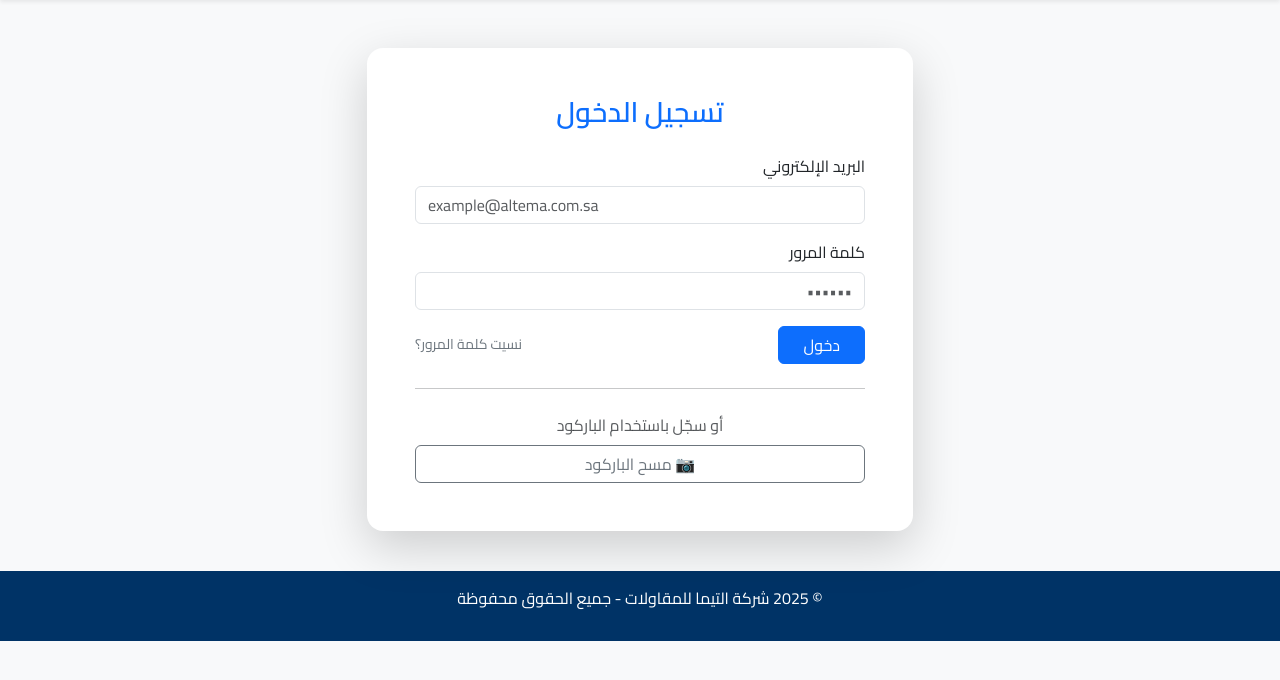
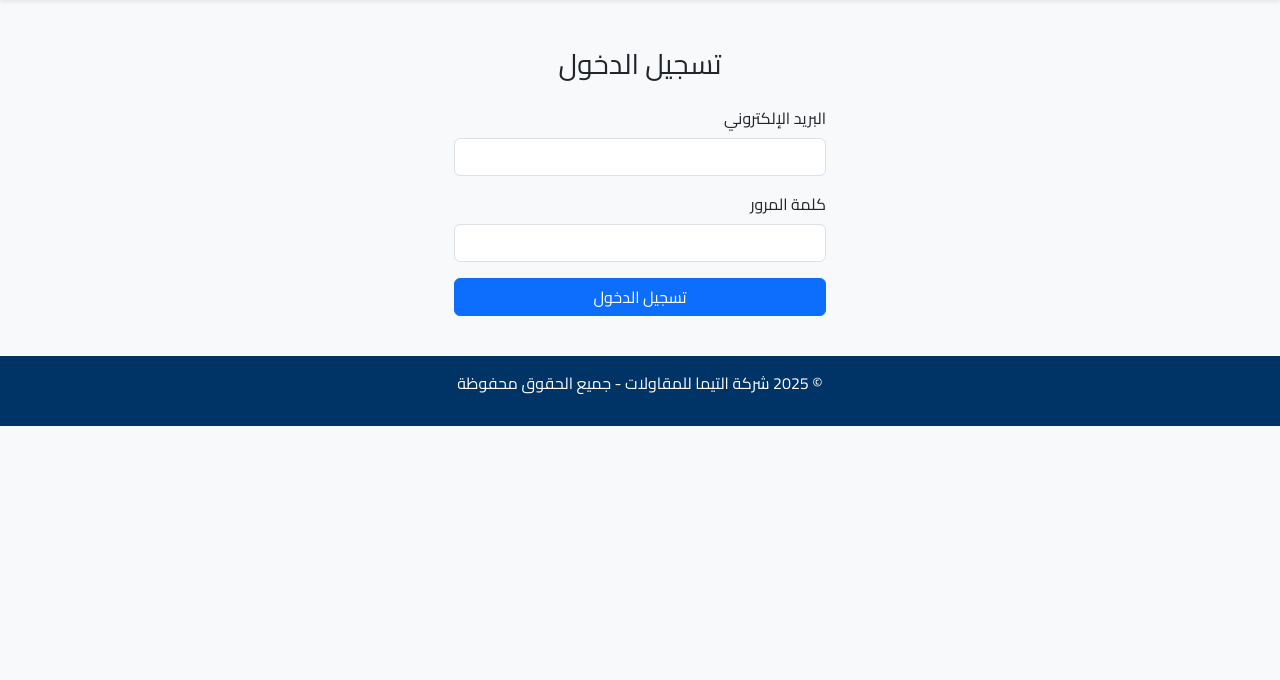
Before and after one commit to abdullahkhalidjohar/biometric-attendance, a FastAPI app: page /login in a window 1280 px wide. Shown: the part 71-751 px from the top of the page. Run offline with FastAPI, Linux system fonts and the light colour scheme.

Commit message:
Update login.html

```diff
--- a/templates/login.html
+++ b/templates/login.html
@@ -1,39 +1,21 @@
 {% extends "base.html" %}
-
-{% block title %}تسجيل الدخول - التيما للمقاولات{% endblock %}
-
+{% block title %}تسجيل الدخول{% endblock %}
 {% block content %}
-<div class="row justify-content-center">
-  <div class="col-md-6">
-    <div class="card shadow-lg border-0 rounded-4">
-      <div class="card-body p-5">
-        <h3 class="text-center mb-4 text-primary fw-bold">تسجيل الدخول</h3>
-
-        <form action="/login" method="post">
-          <div class="mb-3">
-            <label for="email" class="form-label">البريد الإلكتروني</label>
-            <input type="email" class="form-control" id="email" name="email" placeholder="example@altema.com.sa" required>
-          </div>
-
-          <div class="mb-3">
-            <label for="password" class="form-label">كلمة المرور</label>
-            <input type="password" class="form-control" id="password" name="password" placeholder="••••••" required>
-          </div>
-
-          <div class="d-flex justify-content-between align-items-center">
-            <button type="submit" class="btn btn-primary px-4">دخول</button>
-            <a href="#" class="text-decoration-none small text-secondary">نسيت كلمة المرور؟</a>
-          </div>
-        </form>
-
-        <hr class="my-4">
-
-        <div class="text-center">
-          <p class="text-muted mb-2">أو سجّل باستخدام الباركود</p>
-          <button class="btn btn-outline-secondary w-100" id="scanQR">📷 مسح الباركود</button>
-        </div>
-      </div>
+<div class="col-md-4 mx-auto">
+  <h3 class="text-center mb-4 lang" data-ar="تسجيل الدخول" data-en="Login"></h3>
+  {% if error %}
+  <div class="alert alert-danger text-center">{{ error }}</div>
+  {% endif %}
+  <form method="post" action="/login">
+    <div class="mb-3">
+      <label for="email" class="form-label lang" data-ar="البريد الإلكتروني" data-en="Email"></label>
+      <input type="email" name="email" class="form-control" required>
     </div>
-  </div>
+    <div class="mb-3">
+      <label for="password" class="form-label lang" data-ar="كلمة المرور" data-en="Password"></label>
+      <input type="password" name="password" class="form-control" required>
+    </div>
+    <button type="submit" class="btn btn-primary w-100 lang" data-ar="تسجيل الدخول" data-en="Login"></button>
+  </form>
 </div>
 {% endblock %}
```
